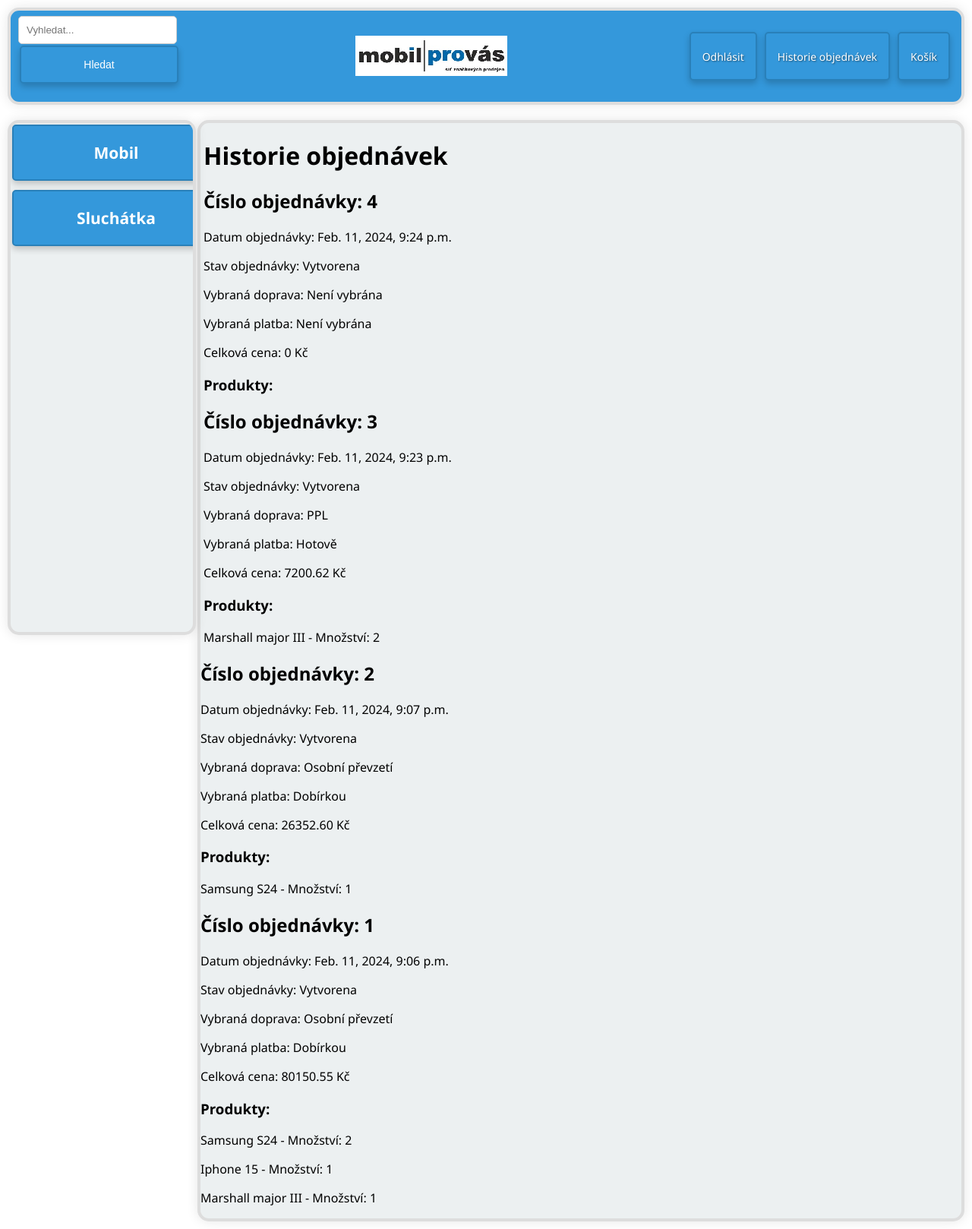
After one commit to Jamarx0/djangoProject, a Django app: page /historie-objednavek/ in a window 1280 px wide. The commit adds this page. Shown: the whole page at 76% size. Run offline with Django 5.2, Linux system fonts and the light colour scheme; a user stored in the database is signed in; data comes from the database, SQL or seed files in the repository; both versions use the stored data as it was after the commit.

Commit message:
Pokračování v html main, log, register, začátek produktů a pokus s košíkem a všude nabídka a upraven vyhledávač a opraven obrázek zobrazování, pridani a kosík scita a zobrazujea okazuje dopravu a i shrnuti chvíli :) konecně funguje celý košík a funguje odhlaseni a obrazky vypadají normálně

```diff
--- a/shop/models.py
+++ b/shop/models.py
@@ -142,6 +142,13 @@ class Objednavka(models.Model):
     def __str__(self):
         return f"Objednávka #{self.id_objednavky} od zákazníka {self.user} - Stav: {self.stav}"
 
+    def celkova_cena(self):
+        # Spočítejte celkovou cenu objednávky na základě jejích položek
+        celkova_cena = 0
+        polozky_objednavky = ProduktObjednavka.objects.filter(id_objednavky=self)
+        for polozka in polozky_objednavky:
+            celkova_cena += polozka.id_produktu.cena * polozka.mnozstvi
+        return celkova_cena
 
 class Novinka(models.Model):
     id_novinky = models.AutoField(primary_key=True)
--- a/shop/static/css/shop.css
+++ b/shop/static/css/shop.css
@@ -155,8 +155,8 @@ body {
     transition: box-shadow 0.3s;
     height: 100%;
     display: flex;
-    flex-direction: column;
-    align-items: center;
+    flex-direction: column; /* Umožní nám vertikální uspořádání prvků uvnitř */
+    align-items: center; /* Vodorovně zarovná všechny prvky */
 }
 
 .product-image {
@@ -172,10 +172,8 @@ body {
 
 .product-price {
     font-size: 16px; /* Velikost písma pro cenu */
+    margin-top: auto; /* Nastaví spodní okraj na auto, aby byl umístěn hned pod názvem */
 }
-
-
-
 
 .product-info:hover {
     box-shadow: 0 0 10px rgba(0, 0, 0, 0.1);
--- a/shop/urls.py
+++ b/shop/urls.py
@@ -16,4 +16,6 @@ urlpatterns = [
     path("vyber_dopravy_a_platby", vyber_dopravy_a_platby, name="vyber_dopravy_a_platby"),
     path("shrnuti_objednavky", shrnuti_objednavky, name="shrnuti_objednavky"),
     path('potvrzeni_objednavky/', potvrzeni_objednavky, name='potvrzeni_objednavky'),
+    path('logout/', views.logout_user, name='logout'),
+    path('historie-objednavek/', views.historie_objednavek, name='historie_objednavek'),
 ]
--- a/shop/views.py
+++ b/shop/views.py
@@ -8,6 +8,7 @@ from django.contrib.auth.mixins import LoginRequiredMixin
 from django.contrib.auth.decorators import login_required
 from django.http import HttpResponseRedirect
 from django.db import transaction
+from django.contrib.auth import logout
 
 
 class KosikView(LoginRequiredMixin, View):
@@ -199,3 +200,19 @@ def potvrzeni_objednavky(request):
     else:
         # Zde zobrazte formulář pro potvrzení objednávky
         pass
+
+
+@login_required
+def historie_objednavek(request):
+    objednavky = Objednavka.objects.filter(user=request.user).order_by('-datum_objednavky')
+    for objednavka in objednavky:
+        cena_dopravy = objednavka.vybrana_doprava.cena if objednavka.vybrana_doprava else 0
+        cena_platby = objednavka.vybrana_platba.cena if objednavka.vybrana_platba else 0
+        objednavka.celkova_cena = objednavka.celkova_cena() + cena_dopravy + cena_platby
+    return render(request, 'shop/historie_objednavek.html', {'objednavky': objednavky})
+
+
+@login_required
+def logout_user(request):
+    logout(request)
+    return redirect('pokusovec')  # Přesměrování na domovskou stránku nebo jinou vhodnou stránku po odhlášení
--- a/templates/shop/base.html
+++ b/templates/shop/base.html
@@ -27,13 +27,20 @@
             <img src="{% static 'images/logo.png' %}" alt="Logo firmy">
         </a>
     </div>
-    <div class="login-container">
+   <div class="login-container">
+    {% if user.is_authenticated %}
+        <!--suppress HtmlUnknownTarget -->
+        <a href="{% url 'logout' %}" class="button">Odhlásit</a>
+        <!--suppress HtmlUnknownTarget -->
+        <a href="{% url 'historie_objednavek' %}" class="button">Historie objednávek</a>
+    {% else %}
         <!--suppress HtmlUnknownTarget -->
         <a href="{% url 'login' %}" class="button">Přihlásit se</a>
         <!--suppress HtmlUnknownTarget -->
         <a href="{% url 'registration' %}" class="button">Registrovat</a>
-        <a href="{% url 'kosik' %}" class="button kosik-button">Košík</a>
-    </div>
+    {% endif %}
+    <a href="{% url 'kosik' %}" class="button kosik-button">Košík</a>
+</div>
 </div>
 
 <div class="box left-box">
--- /dev/null
+++ b/templates/shop/historie_objednavek.html
@@ -0,0 +1,32 @@
+<!-- historie_objednavek.html -->
+{% extends 'shop/base.html' %}
+
+{% block title %}Historie objednávek{% endblock %}
+
+{% block main_content %}
+    <h1>Historie objednávek</h1>
+    {% if objednavky %}
+        <div class="historie-objednavek">
+            {% for objednavka in objednavky %}
+                <div class="objednavka">
+                    <div class="objednavka-header">
+                        <h2>Číslo objednávky: {{ objednavka.id_objednavky }}</h2>
+                        <p>Datum objednávky: {{ objednavka.datum_objednavky|date:"M. d, Y, P" }}</p>
+                        <p>Stav objednávky: {{ objednavka.stav }}</p>
+                        <p>Vybraná doprava: {{ objednavka.vybrana_doprava.metoda_dopravy|default:"Není vybrána" }}</p>
+                        <p>Vybraná platba: {{ objednavka.vybrana_platba.metoda_platby|default:"Není vybrána" }}</p>
+                        <p>Celková cena: {{ objednavka.celkova_cena }} Kč</p>
+                    </div>
+                    <div class="objednavka-produkty">
+                        <h3>Produkty:</h3>
+                        {% for produkt_objednavka in objednavka.produktobjednavka_set.all %}
+                            <p>{{ produkt_objednavka.id_produktu.nazev }} - Množství: {{ produkt_objednavka.mnozstvi }}</p>
+                        {% endfor %}
+                    </div>
+                </div>
+            {% endfor %}
+        </div>
+    {% else %}
+        <p>Žádné objednávky nebyly nalezeny.</p>
+    {% endif %}
+{% endblock %}
```
Also changed, not shown: db.sqlite3.
